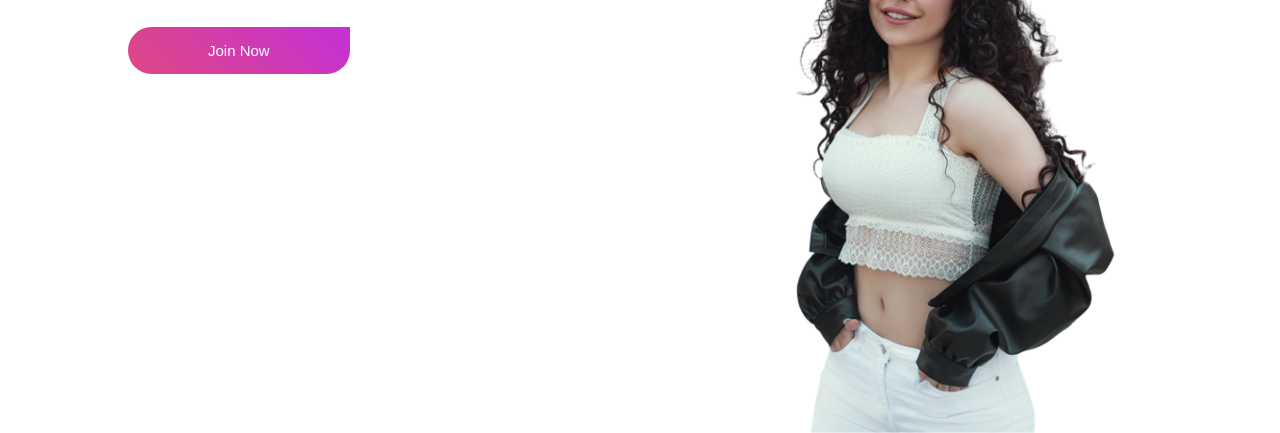
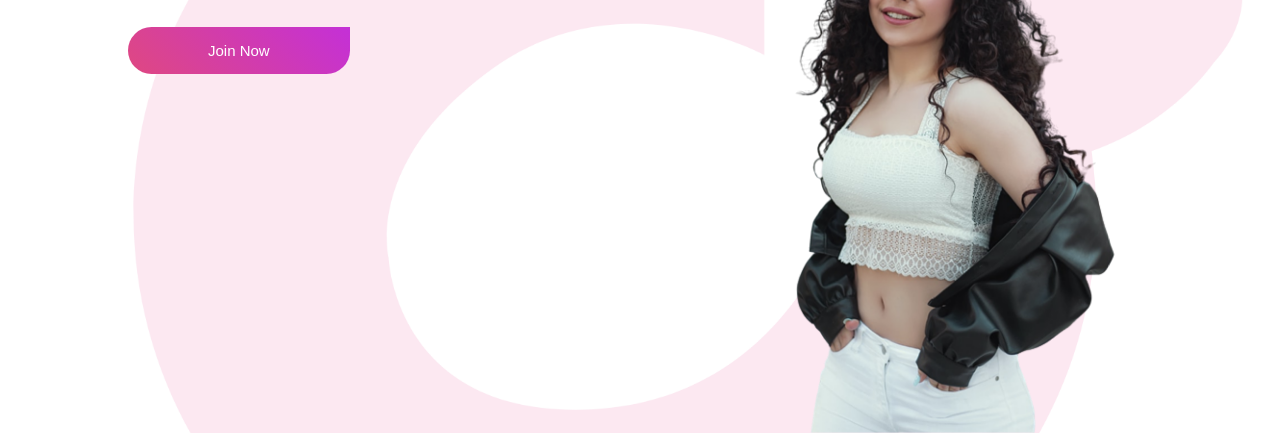
Before and after one commit to Samyuktha-18/HTML-CSS-DAY-1, a plain HTML site: page index.html in a window 1280 px wide. Shown: the part 367-800 px from the top of the page. Drawn offline with Linux system fonts and the light colour scheme.

Commit message:
style.css

```diff
--- a/style.css
+++ b/style.css
@@ -8,7 +8,7 @@
 .hero{
     width: 100%;
     min-height: 100vh;
-    background-image: url(images/back-image.png);
+    background-image: url(back-image.png);
     background-position: center;
     background-size: cover;
     padding: 10px 10%;
```
